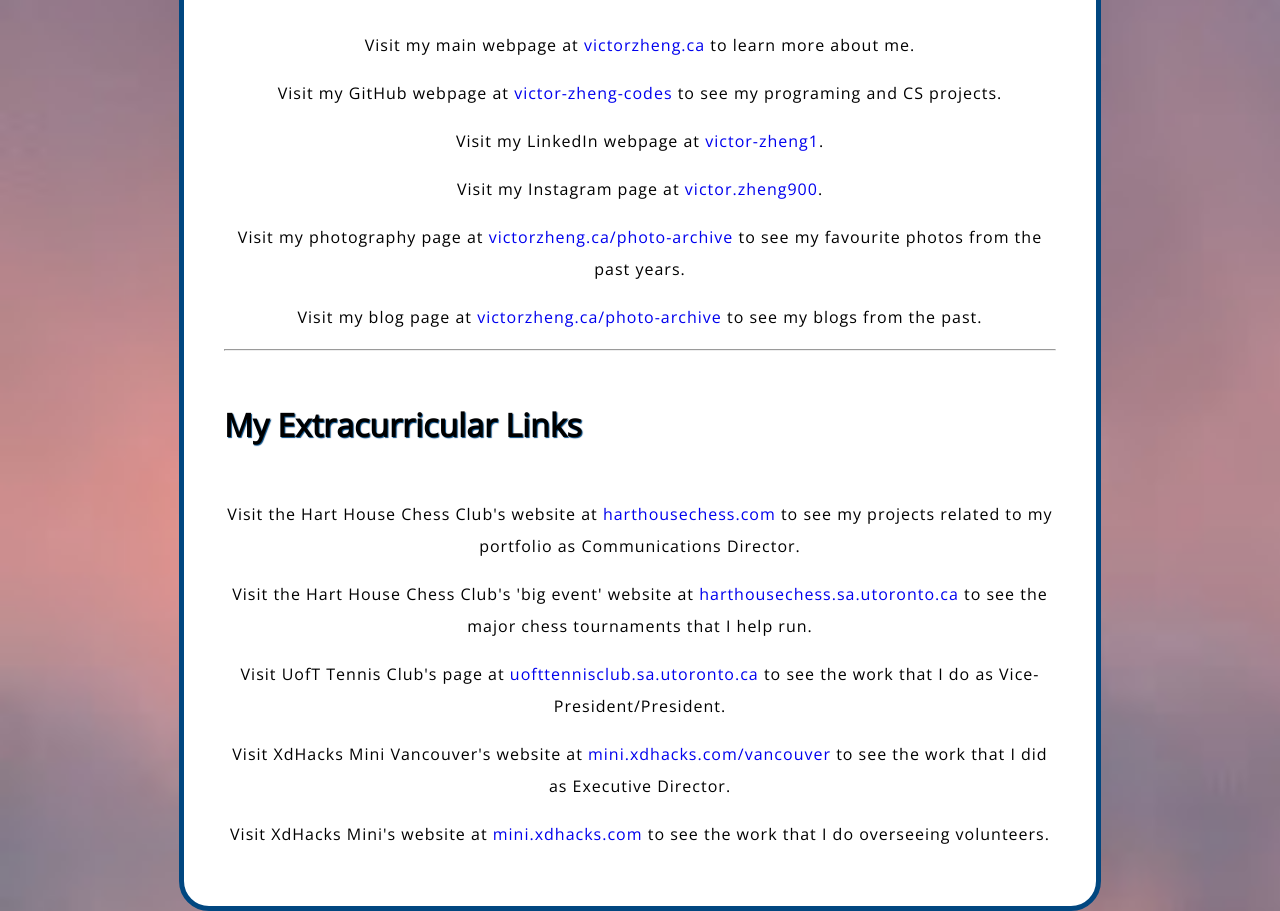
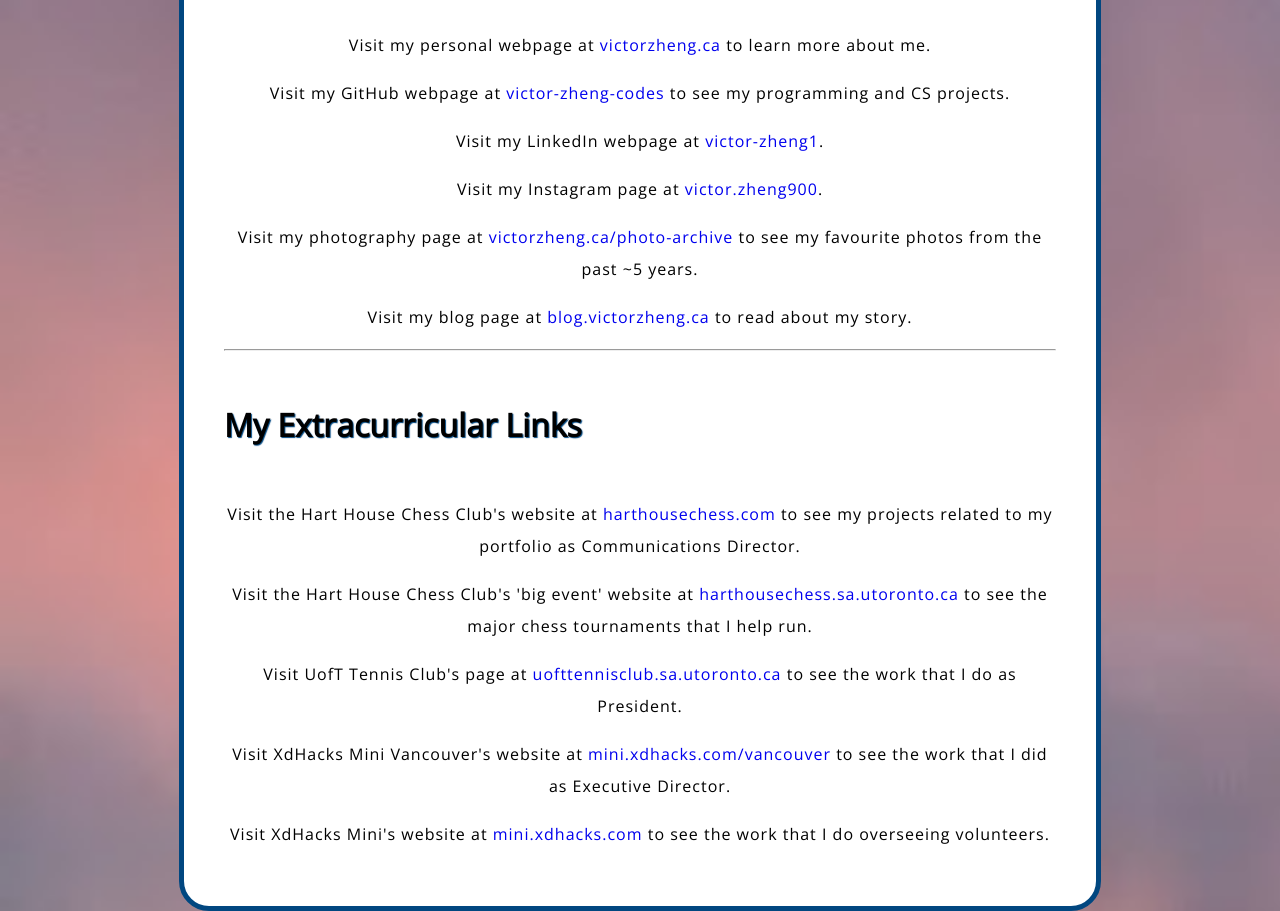
Before and after one commit to victor-zheng-codes/Custom-Links, a plain HTML site: page index.html in a window 1280 px wide. Shown: the part 904-1815 px from the top of the page. Drawn offline with nearby package versions, Linux system fonts and the light colour scheme.

Commit message:
sync updated wrong links to link page

```diff
--- a/index.html
+++ b/index.html
@@ -16,19 +16,19 @@
     <hr>
     <h3>Socials Links</h3>
 
-    <p>Visit my main webpage at <a href="https://victorzheng.ca/">victorzheng.ca</a> to learn more about me.</p>
-    <p>Visit my GitHub webpage at <a href="https://github.com/victor-zheng-codes">victor-zheng-codes</a> to see my programing and CS projects.</p>
+    <p>Visit my personal webpage at <a href="https://victorzheng.ca/">victorzheng.ca</a> to learn more about me.</p>
+    <p>Visit my GitHub webpage at <a href="https://github.com/victor-zheng-codes">victor-zheng-codes</a> to see my programming and CS projects.</p>
     <p>Visit my LinkedIn webpage at <a href="https://www.linkedin.com/in/victor-zheng1/">victor-zheng1</a>.</p>
     <p>Visit my Instagram page at <a href="https://www.instagram.com/victor.zheng900/">victor.zheng900</a>.</p>
-    <p>Visit my photography page at <a href="https://victorzheng.ca/photo-archive">victorzheng.ca/photo-archive</a> to see my favourite photos from the past years.</p>
-    <p>Visit my blog page at <a href="https://blog.victorzheng.ca/photo-archive">victorzheng.ca/photo-archive</a> to see my blogs from the past.</p>
+    <p>Visit my photography page at <a href="https://victorzheng.ca/photo-archive">victorzheng.ca/photo-archive</a> to see my favourite photos from the past ~5 years.</p>
+    <p>Visit my blog page at <a href="https://blog.victorzheng.ca/">blog.victorzheng.ca</a> to read about my story.</p>
 
     <hr>
     <h3>My Extracurricular Links</h3>
 
     <p>Visit the Hart House Chess Club's website at <a href="https://harthousechess.com">harthousechess.com</a> to see my projects related to my portfolio as Communications Director.</p>
-    <p>Visit the Hart House Chess Club's 'big event' website at <a href="https://harthousechess.com">harthousechess.sa.utoronto.ca</a> to see the major chess tournaments that I help run.</p>
-    <p>Visit UofT Tennis Club's page at <a href="https://uofttennisclub.sa.utoronto.ca/">uofttennisclub.sa.utoronto.ca</a> to see the work that I do as Vice-President/President.</p>
+    <p>Visit the Hart House Chess Club's 'big event' website at <a href="https://harthousechess.sa.utoronto.ca">harthousechess.sa.utoronto.ca</a> to see the major chess tournaments that I help run.</p>
+    <p>Visit UofT Tennis Club's page at <a href="https://uofttennisclub.sa.utoronto.ca/">uofttennisclub.sa.utoronto.ca</a> to see the work that I do as President.</p>
     <p>Visit XdHacks Mini Vancouver's website at <a href="https://mini.xdhacks.com/vancouver/">mini.xdhacks.com/vancouver</a> to see the work that I did as Executive Director.</p>
     <p>Visit XdHacks Mini's website at <a href="https://mini.xdhacks.com/">mini.xdhacks.com</a> to see the work that I do overseeing volunteers.</p>
 
```
